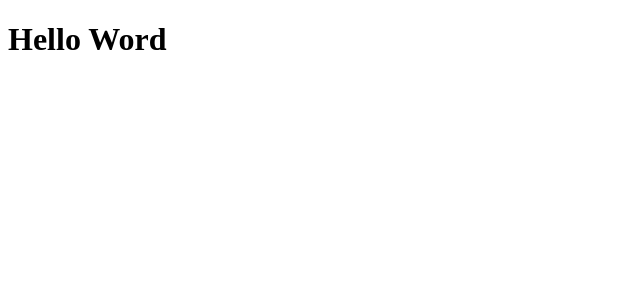
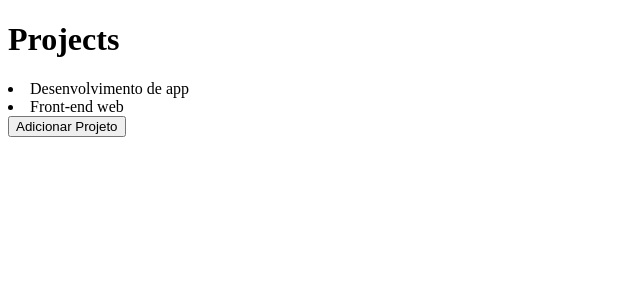
Before and after one commit to WillianFarias/praticing-reactjs, a React app: page / in a window 1280 px wide. Shown: the top 300 px of the page, without its empty margins (0-640 px from the left). Built offline with nearby package versions, Linux system fonts and the light colour scheme.

Commit message:
aplicando conceitos de estado e imutabilidade, useState

```diff
--- a/src/App.js
+++ b/src/App.js
@@ -1,7 +1,30 @@
-import React from 'react';
+import React, { useState } from 'react';
+//useState permite aplicar o conceito de estado a variaveis
+
+import Header from './components/Header';
 
 function App() {
-  return <h1>Hello Word</h1>;
+
+  const [projects, setProjects] = useState(['Desenvolvimento de app', 'Front-end web']);
+
+  function handleAddProject() {
+    //projects.push(`Novo projeto ${Date.now()}`);
+    //aplicando imutabilidade
+    setProjects([...projects, `Novo projeto ${Date.now()}`]);
+
+    console.log(projects);
+  }
+
+  return (
+    //fragment
+    //O react exige que o elemento principal tenha um key
+    <>
+      <Header title = "Projects" />
+      {projects.map(project => <li key={project}>{ project }</li>)}
+
+      <button type="button" onClick={handleAddProject}>Adicionar Projeto</button>
+    </>
+  )
 }
 
 export default App;
--- /dev/null
+++ b/src/components/Header.js
@@ -0,0 +1,10 @@
+import React from 'react';
+
+//desestruturacao
+export default function Header({ title }) {
+  return (
+    <header>
+      <h1>{ title }</h1>
+    </header>
+  );
+}
```
